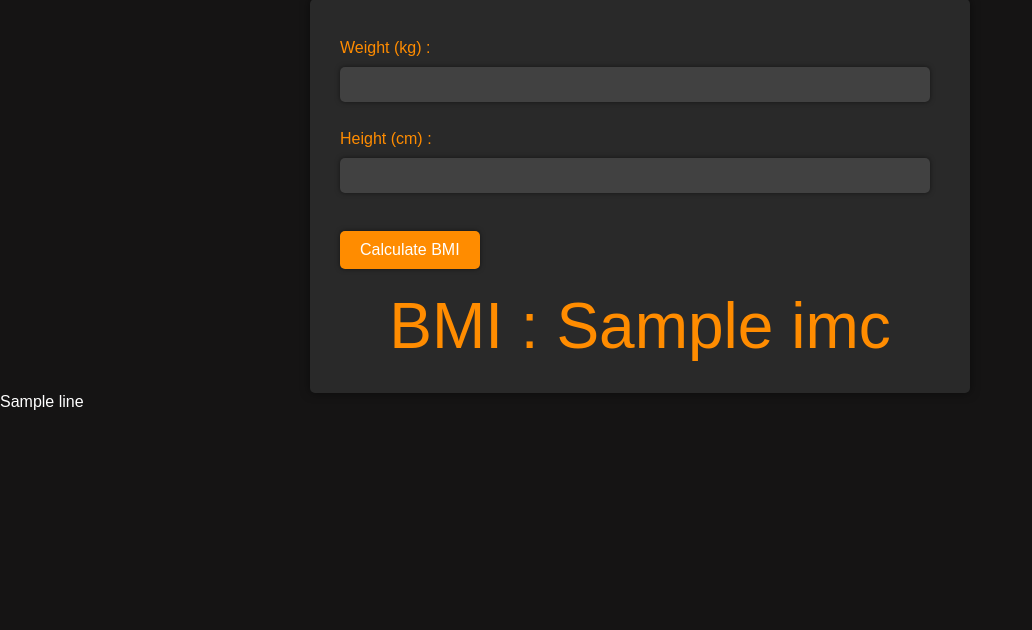
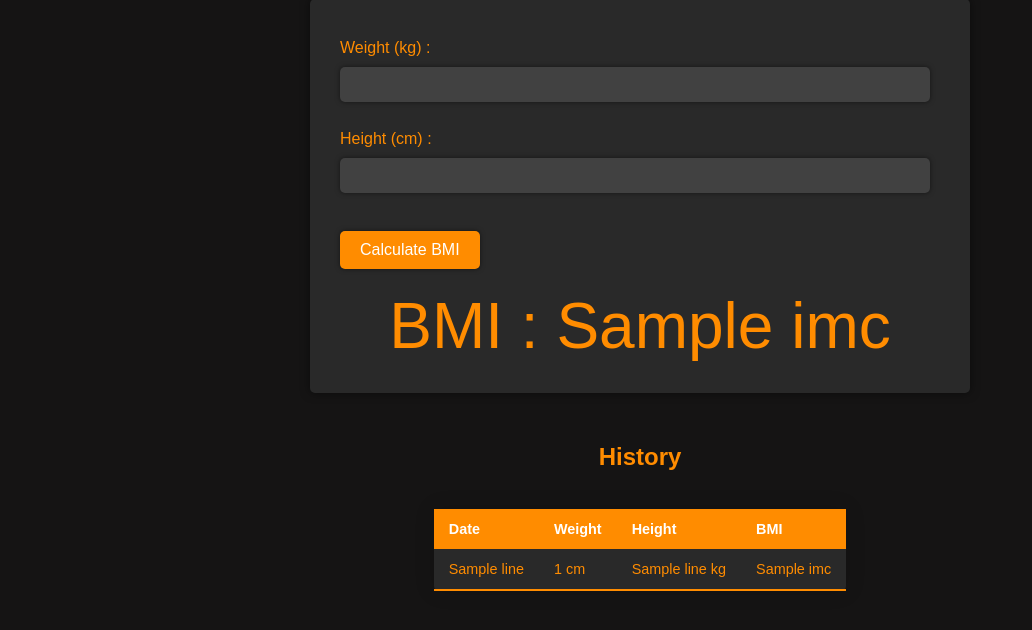
Before and after one commit to lolothi/ProjetFlask, a Flask app: template templates/imc.html in a window 1280 px wide. Shown: the part 117-747 px from the top of the page, without its empty margins (0-1032 px from the left). Run offline with Flask 2, Linux system fonts and the light colour scheme; the template is opened without the code that fills it: most values are stand-ins (such as "Sample title", 1, 10 or a date in 2020).

Commit message:
History logic, html, css

```diff
--- a/app.py
+++ b/app.py
@@ -22,9 +22,9 @@ def isAccountOK(mail, passwd):
     if response:
         return True
 
-def getWeightsUser(user):
+def getIMCInfoUser(user):
 	db = get_db()
-	reqSQL = f"select weight from History join Users on (History.idUser = Users.id) where Users.mail = '{user}' "
+	reqSQL = f"select height,weight,date_create from History join Users on (History.idUser = Users.id) where Users.mail = '{user}' "
 	cur = db.cursor()
 	cur.execute(reqSQL)
 	res = cur.fetchall()
@@ -32,20 +32,6 @@ def getWeightsUser(user):
 		db.close()
 		return res
 	db.close()
-	return False
-
-
-def getHeightsUser(user):
-	db = get_db()
-	reqSQL = f"select height from History join Users on (History.idUser = Users.id) where Users.mail = '{user}' "
-	cur = db.cursor()
-	cur.execute(reqSQL)
-	res = cur.fetchall()
-	if res:
-		db.close()
-		return res
-	db.close()
-	return False
 
 
 def getUserInfo(user):
@@ -93,14 +79,10 @@ def updateInfoUser(userID, username, mail, passwd, age, firstName, lastName):
     db.commit()
     db.close()
 
-
-# welcome page
-
-# Login
-user_db = []  # Liste de dict : en attendant l'acces à la db
-
 @app.route("/")
 def main_page():
+    if session.get('user'):
+        return render_template("home.html",history=imcHistory()[0],imcList=imcHistory()[1])
     return render_template("home.html")
 
 
@@ -145,6 +127,7 @@ def register():
                 setInfoUser(username, email, passwd)
                 session["user"] = {"email": email, "username": username}
                 message = "utilisateur créé"
+                return redirect("/")
             except:
                 error = "Erreur dans la création de l'utilisateur"
 
@@ -206,16 +189,29 @@ db.close()
 @app.route("/imc", methods=["POST", "GET"])
 def imc():  # computes imc and returns it so it can be shown to users
     if request.method == "POST":  # when posting, we compute imc, save it to base then show it to the user
-        imc = round(float(request.form["poids"]) / ((float(request.form["taille"]) / 100.0) ** 2), 2)
+        imc = compute_imc(float(request.form["poids"]),float(request.form["taille"]))
         # colours front
         imc_color = "rouge" if imc < 16 or imc >= 26 else "jaune" if imc < 18 else "vert"
         if session.get('user'):
             setDataUser(session["user"]["email"], float(
                 request.form["poids"]), float(request.form["taille"]))
             # rendering with result and with user
-            return render_template('imc.html', imc=imc, imc_color=imc_color,history="userHistory")
+            return render_template('imc.html', imc=imc, imc_color=imc_color,history=imcHistory()[0],imcList=imcHistory()[1])
         # rendering with result and without user
         return render_template('imc.html', imc=imc, imc_color=imc_color)
-    return render_template("imc.html")  # when GET, render empty form
+    if session.get('user'):
+        return render_template("imc.html",history=imcHistory()[0],imcList=imcHistory()[1])  # when GET, render empty form
+    return render_template("imc.html")
+
+def compute_imc(weight,height):
+    return round(weight / ((height / 100.0) ** 2), 2)
+
+def imcHistory():
+    imcList = list()
+    history = getIMCInfoUser(session["user"]["email"])
+    if history:
+        for line in history:
+            imcList.append(compute_imc(line[1],line[0]))
+    return (history,imcList)
 
 USER_PARAMS = Enum('User',['ID','LAST_NAME','FIRST_NAME','USERNAME','EMAIL','PASSWORD','AGE'], start=0)
--- a/static/style.css
+++ b/static/style.css
@@ -150,3 +150,43 @@ form {
     margin-top: 1%;
     margin-bottom: -3%;
 }
+
+/************ History *************/
+.styled-table {
+    margin-left: auto;
+    margin-right: auto;
+    margin-top: 3%;
+    background-color: #292929;
+    border-radius: 5px;
+    box-shadow: 0 0 10px rgba(0, 0, 0, 0.5);
+    color: #ff8c00;
+    border-collapse: collapse;
+    font-size: 0.9em;
+    font-family: sans-serif;
+    min-width: 400px;
+    box-shadow: 0 0 20px rgba(0, 0, 0, 0.15);
+}
+.styled-table thead tr {
+    background-color: #ff8c00;
+    color: #ffffff;
+    text-align: left;
+}
+.styled-table th,
+.styled-table td {
+    padding: 12px 15px;
+}
+.styled-table tbody tr {
+    border-bottom: 1px solid #dddddd;
+}
+
+.styled-table tbody tr:nth-of-type(even) {
+    background-color: #f3f3f3;
+}
+
+.styled-table tbody tr:last-of-type {
+    border-bottom: 2px solid #ff8c00;
+}
+.styled-table tbody tr.history_line {
+    font-weight: bold;
+    color: #ff8c00;
+}
--- a/templates/imc.html
+++ b/templates/imc.html
@@ -25,9 +25,25 @@
 		</form>
 	<button type="button" id="retour" onclick="window.location.href=`{{ url_for('main_page') }}`">Return</button>
 </body>
-<div>
-	{%for line in history%}
-		<div class="history_line">{{line}}</div>
-	{%endfor%}
-</div>
+{%if history%}
+	<h1>History</h1>
+	<table class="styled-table">
+		<thead>
+			<tr>
+				<th>Date</th>
+				<th>Weight</th>
+				<th>Height</th>
+				<th>BMI</th>
+			</tr>
+		</thead>
+		{%for line in history%}
+		<tbody>
+			<td class="history_line">{{line[2]}}</td>
+			<td class="history_line">{{line[0]}} cm</td>
+			<td class="history_line">{{line[1]}} kg</td>
+			<td class="history_line">{{imcList[history.index(line)]}}</td>
+		</tbody>
+		{%endfor%}
+	</table>
+{%endif%}
 {% endblock %}
```
Also changed, not shown: templates/home.html (+21 -0 lines).
